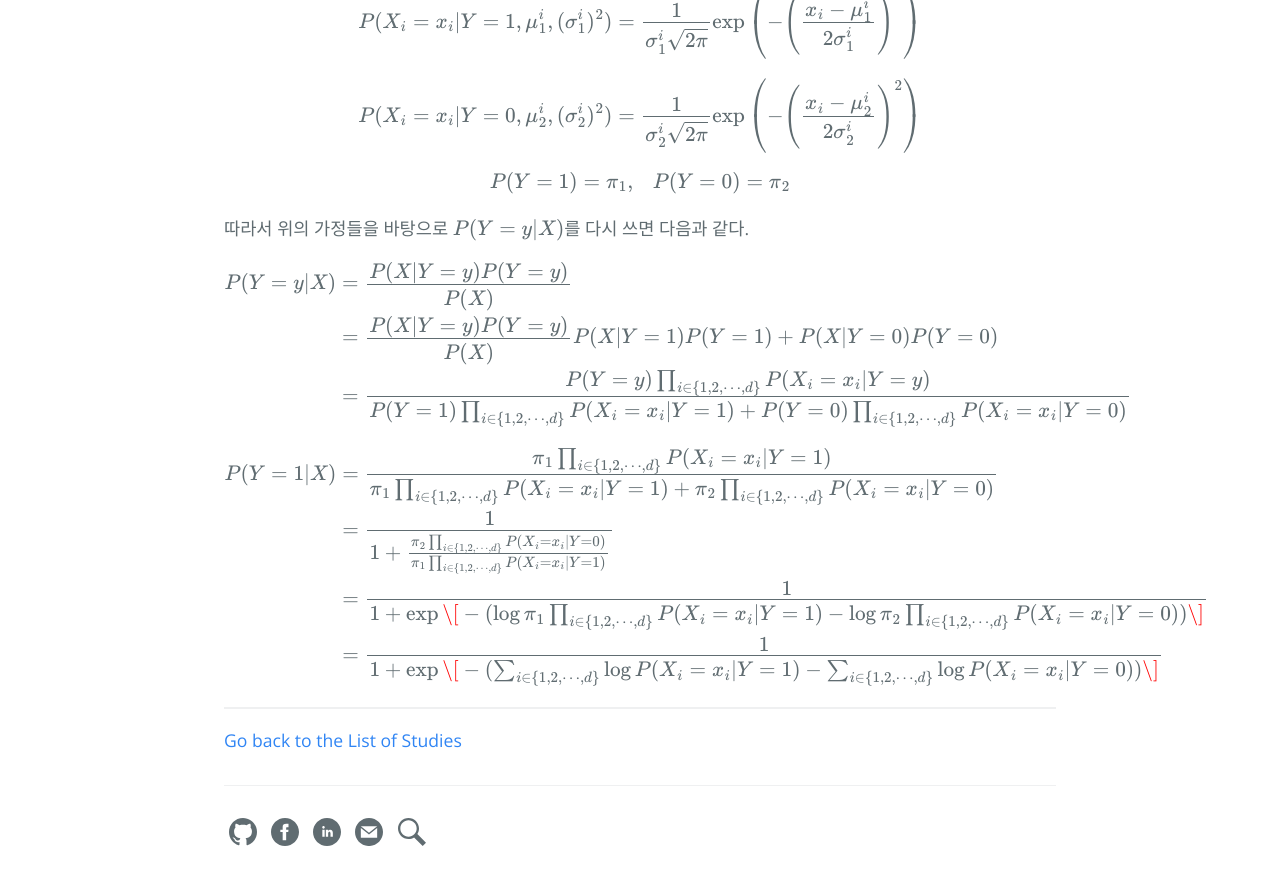
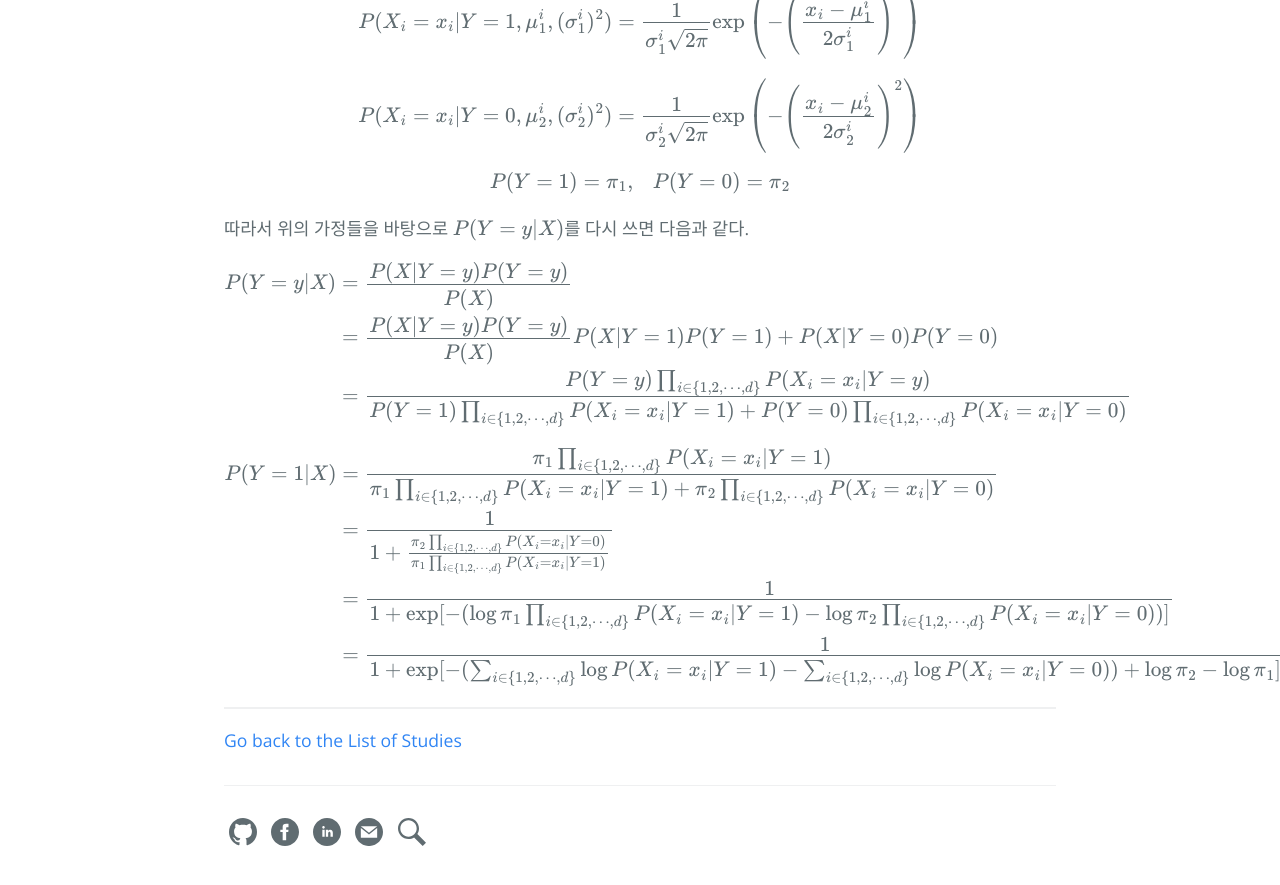
Before and after one commit to hcnoh/hcnoh.github.io, a Jekyll site: the page built from _posts/2019-04-25-logistic-regression-and-naive-bayes.md, in a window 1280 px wide and 900 px high, scrolled down 4357 px. Shown: the top 885 px of the window. Built offline with Jekyll 4.4.1, drawn with Linux system fonts in a browser that asks for light colours; formulas are drawn with MathJax 3; comment, search, counter and statistics services are not loaded.

Commit message:
Update 2019-04-25-logistic-regression-and-naive-bayes.md

```diff
--- a/_posts/2019-04-25-logistic-regression-and-naive-bayes.md
+++ b/_posts/2019-04-25-logistic-regression-and-naive-bayes.md
@@ -189,7 +189,7 @@
 \begin{align*}
 P(Y=1\vert X) & = \frac{\pi_1 \prod_{i\in \{1,2,\cdots, d\}}P(X_i=x_i\vert Y=1)}{\pi_1 \prod_{i\in \{1,2,\cdots, d\}}P(X_i=x_i\vert Y=1) + \pi_2 \prod_{i\in \{1,2,\cdots, d\}}P(X_i=x_i\vert Y=0)} \\
 & = \frac{1}{1 + \frac{\pi_2 \prod_{i\in \{1,2,\cdots, d\}}P(X_i=x_i\vert Y=0)}{\pi_1 \prod_{i\in \{1,2,\cdots, d\}}P(X_i=x_i\vert Y=1)}} \\
-& = \frac{1}{1 + \exp\[-(\log\pi_1 \prod_{i\in \{1,2,\cdots, d\}}P(X_i=x_i\vert Y=1) - \log\pi_2 \prod_{i\in \{1,2,\cdots, d\}}P(X_i=x_i\vert Y=0))\]} \\
-& = \frac{1}{1 + \exp\[-(\sum_{i\in \{1,2,\cdots, d \}}\log P(X_i=x_i\vert Y=1) - \sum_{i\in \{1,2,\cdots, d \}}\log P(X_i=x_i \vert Y=0))\]}
+& = \frac{1}{1 + \exp[-(\log\pi_1 \prod_{i\in \{1,2,\cdots, d\}}P(X_i=x_i\vert Y=1) - \log\pi_2 \prod_{i\in \{1,2,\cdots, d\}}P(X_i=x_i\vert Y=0))]} \\
+& = \frac{1}{1 + \exp[-(\sum_{i\in \{1,2,\cdots, d \}}\log P(X_i=x_i\vert Y=1) - \sum_{i\in \{1,2,\cdots, d \}}\log P(X_i=x_i \vert Y=0)) + \log \pi_2 - \log \pi_1]}
 \end{align*}
 $$
```
